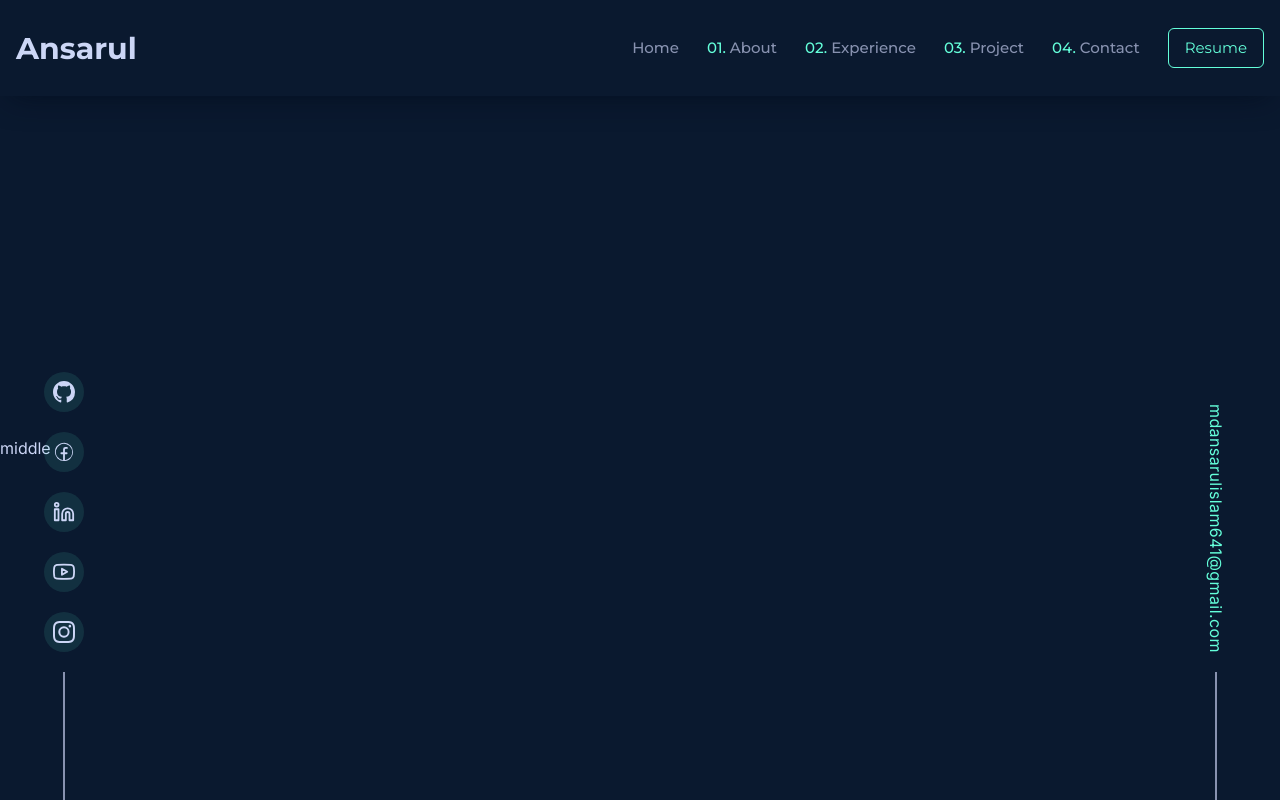
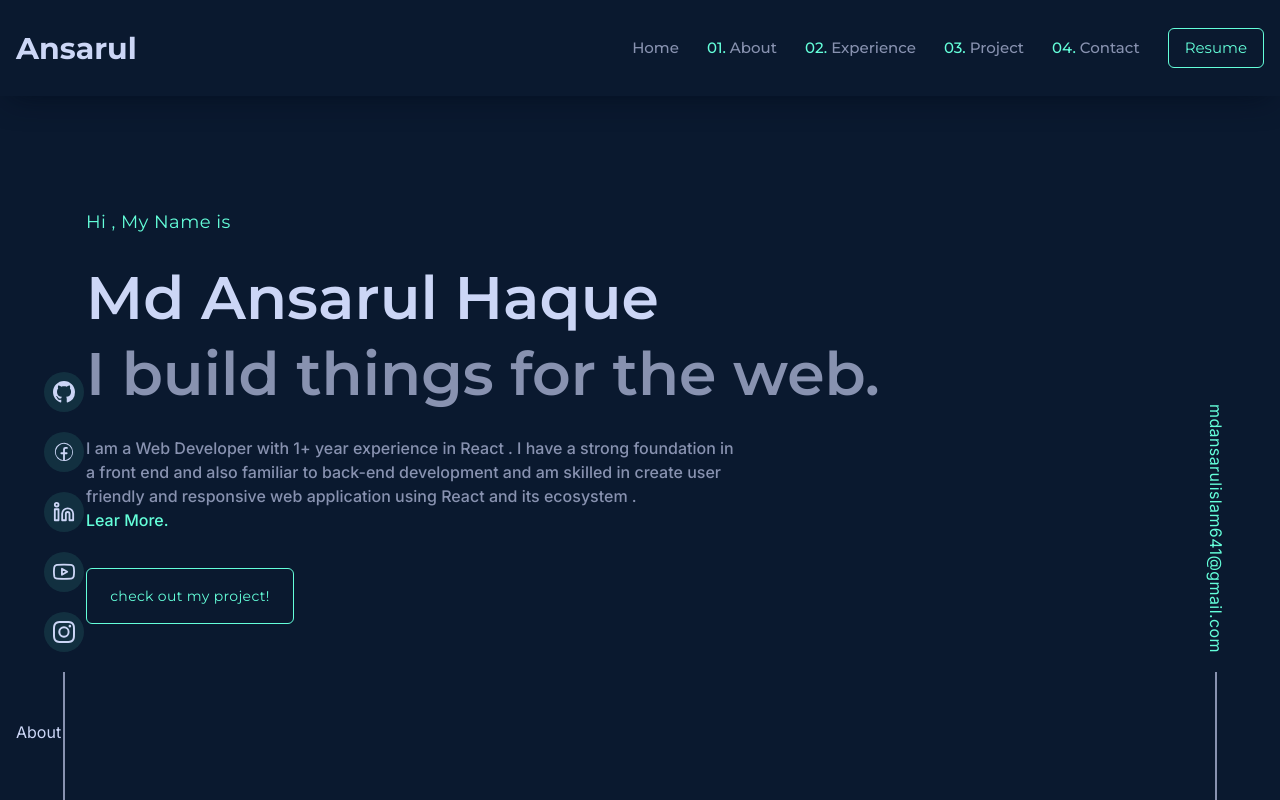
Before and after one commit to mdansarulislam641/portfolio, a Next.js app: page / in a window 1280 px wide. Built offline with nearby package versions, Linux system fonts and the light colour scheme.

Commit message:
banner section create done

```diff
--- /dev/null
+++ b/components/About.tsx
@@ -0,0 +1,11 @@
+
+
+const About = () => {
+    return (
+        <section>
+            About
+        </section>
+    );
+};
+
+export default About;
--- /dev/null
+++ b/components/Banner.tsx
@@ -0,0 +1,41 @@
+import {motion} from 'framer-motion';
+
+const Banner = () => {
+    return (
+        <section id='home' className='max-w-contentContainer flex flex-col  mx-auto mdl:py-24 gap-4 lgl:gap-8 mdl:px-10 xl:px-4'>
+          <motion.h3
+          initial={{y:10 , opacity: 0}}
+          animate={{y:0, opacity: 1}}
+          transition={{duration: .5 , delay: .6}}
+          className='text-lg font-titleFont tracking-wide text-textGreen'>Hi , My Name is</motion.h3>
+          <motion.h1
+          initial={{y:10 , opacity: 0}}
+          animate={{y:0, opacity: 1}}
+          transition={{duration: .5 , delay: .7}}
+          className='text-4xl lgl:text-6xl font-titleFont font-semibold flex flex-col'
+          >Md Ansarul Haque <span className='text-textDark mt-2 lgl:mt-4'>I build things for the web.</span></motion.h1>
+          <motion.p
+           initial={{y:10 , opacity: 0}}
+           animate={{y:0, opacity: 1}}
+           transition={{duration: .5 , delay: .8}}
+          className="text-base md:max-w-[650px] flex flex-col  text-textDark font-medium">
+
+            I am a Web Developer with 1+ year experience in React . I have a strong foundation in a front end and also familiar to back-end development and am skilled in create user friendly and responsive web application using React and its ecosystem .{" "}
+            <a href="fgd" target='_blank'>
+            <span className='text-textGreen inline-flex relative cursor-pointer h-7 overflow-x-hidden group'>Lear More.
+            <span className='w-full absolute h-[1px] bg-textGreen left-0 bottom-0 -translate-x-[110%] group-hover:translate-x-0 duration-500 transition-transform '></span>
+            </span>
+            </a>
+          </motion.p>
+          <motion.button
+           initial={{y:10 , opacity: 0}}
+           animate={{y:0, opacity: 1}}
+           transition={{duration: .5 , delay: .9}}
+          className='h-14 w-52 text-textGreen border font-titleFont border-textGreen tracking-wide rounded-md hover:bg-hoverColor duration-300 text-sm'>
+            check out my project!
+          </motion.button>
+        </section>
+    );
+};
+
+export default Banner;
--- a/components/MiddleArea.tsx
+++ /dev/null
@@ -1,11 +0,0 @@
-import React from 'react';
-
-const MiddleArea = () => {
-    return (
-        <div>
-            middle
-        </div>
-    );
-};
-
-export default MiddleArea;
--- /dev/null
+++ b/components/SectionTitle.tsx
@@ -0,0 +1,10 @@
+
+const SectionTitle = () => {
+    return (
+        <div>
+
+        </div>
+    );
+};
+
+export default SectionTitle;
--- a/pages/index.tsx
+++ b/pages/index.tsx
@@ -1,9 +1,10 @@
 import LeftSide from "@/components/LeftSide";
-import MiddleArea from "@/components/MiddleArea";
 import Navbar from "@/components/Navbar";
 import RightSide from "@/components/RightSide";
 import Head from "next/head";
-
+import {motion} from 'framer-motion';
+import Banner from "@/components/Banner";
+import About from "@/components/About";
 export default function Home() {
   return (
     <>
@@ -12,18 +13,28 @@ export default function Home() {
         <title>Md Ansarul Islam</title>
       </Head>
       <main className="w-full h-screen bg-bodyColor text-textLight font-bodyFont overflow-x-hidden overflow-y-scroll">
-        <Navbar />
+       <div>
+       <Navbar />
+       </div>
         {/* banner section start */}
         <div className="w-full h-[88vh] xl:flex gap-20 justify-between items-center">
-          <div className="hidden xl:inline-flex fixed bottom-0 left-0  w-32 h-full">
+          <motion.div
+          initial={{x:-20 , opacity:0}}
+          animate ={{x: 0 , opacity: 1}}
+          transition={{duration:1,delay: 1.5}}
+          className="hidden xl:inline-flex fixed bottom-0 left-0  w-32 h-full">
             <LeftSide/>
+          </motion.div>
+          <div className="h-[88vh] w-full mx-auto p-4">
+            <Banner/>
+            <About/>
           </div>
-          <div>
-            <MiddleArea/>
-          </div>
-          <div className="hidden xl:inline-flex fixed bottom-0 right-0  w-32 h-full">
+          <motion.div
+          initial={{x:20 , opacity:0}}
+          animate ={{x: 0 , opacity: 1}}
+          transition={{duration:1,delay: 1.5}} className="hidden xl:inline-flex fixed bottom-0 right-0  w-32 h-full">
             <RightSide/>
-          </div>
+          </motion.div>
         </div>
         {/* banner section end */}
       </main>
```
